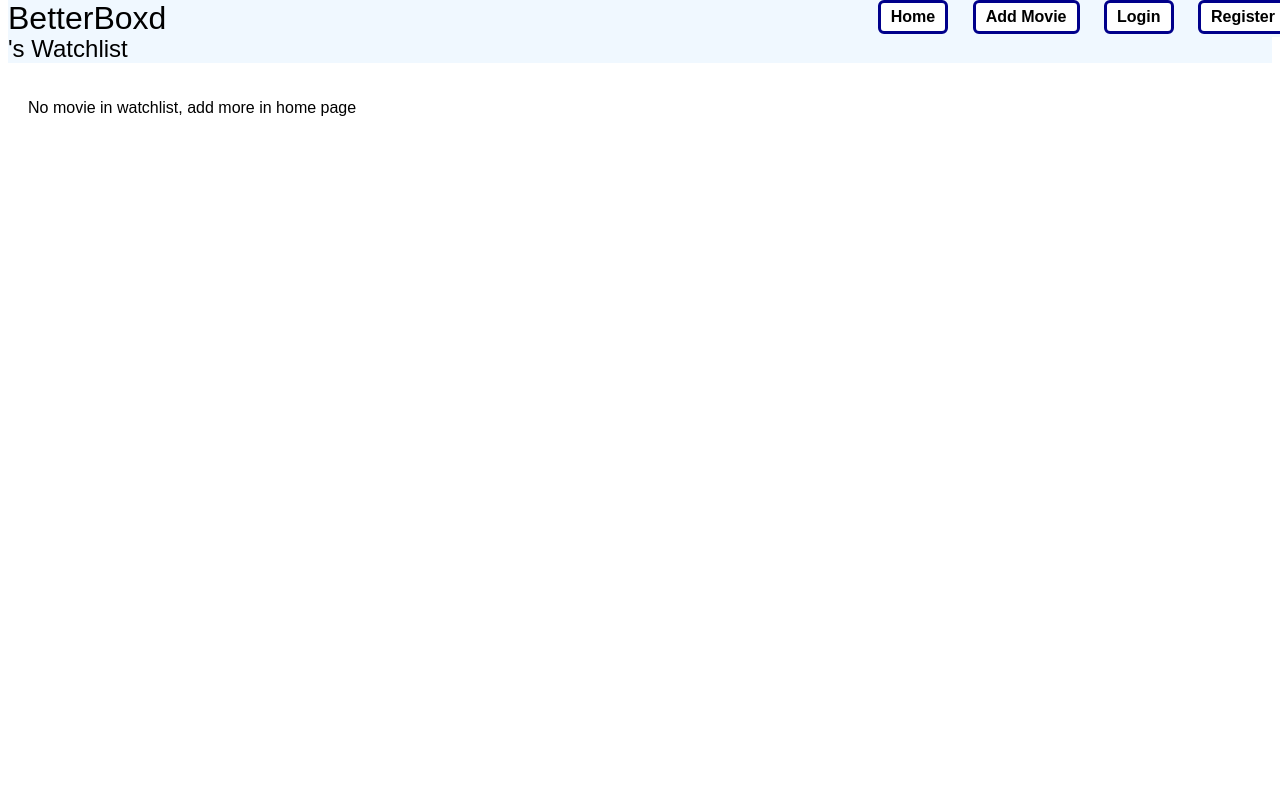
After one commit to Amyat103/django, a Django app: page /betterboxd/watchlist/ in a window 1280 px wide. The commit adds this page. Run offline with Django 5.2, Linux system fonts and the light colour scheme.

Commit message:
add login, fix html forms and add urls

```diff
--- a/betterboxd/forms.py
+++ b/betterboxd/forms.py
@@ -1,3 +1,7 @@
+# File: betterboxd/forms.py
+# Author: David Myat (amyat@bu.edu), 12/9/2025
+# Description: Forms for creating and updating movies and reviews in BetterBoxd
+
 from django import forms
 
 from .models import Movie, Review
--- a/betterboxd/models.py
+++ b/betterboxd/models.py
@@ -1,3 +1,7 @@
+# File: betterboxd/models.py
+# Author: David Myat (amyat@bu.edu), 12/9/2025
+# Description: Models for movies, reviews, and watchlists in BetterBoxd app
+
 from django.contrib.auth.models import User
 from django.db import models
 
--- a/betterboxd/templates/betterboxd/base.html
+++ b/betterboxd/templates/betterboxd/base.html
@@ -12,8 +12,19 @@
         <header>
             <h1>BetterBoxd</h1>
             <nav>
-                <li><a href="{% url 'show_all_movies' %}">Home</a></li>
-                <li><a href="{% url 'create_movie' %}">Add Movie</a></li>
+                <li><a href="{% url 'show_all_movies' %}" class="betterboxd-button">Home</a></li>
+                <li><a href="{% url 'create_movie' %}" class="betterboxd-button">Add Movie</a></li>
+
+                {% if user.is_authenticated %}
+                    <li><a href="{% url 'watchlist' %}" class="betterboxd-button">Watchlist</a></li>
+                    <form method="post" action="{% url 'logout' %}" style="display: inline;">
+                        {% csrf_token %}
+                        <button type="submit" class="betterboxd-button">Logout</button>
+                    </form>
+                {% else %}
+                    <li><a href="{% url 'login' %}" class="betterboxd-button">Login</a></li>
+                    <li><a href="{% url 'create_user' %}" class="betterboxd-button">Register</a></li>
+                {% endif %}
             </nav>
         </header>
 
--- a/betterboxd/templates/betterboxd/login.html
+++ b/betterboxd/templates/betterboxd/login.html
@@ -22,6 +22,6 @@
 
 <hr>
 Don't have an account?
-<a href="{% url 'create_profile' %}">Create Profile Here</a>
+<a href="{% url 'create_profile' %}" class="betterboxd-button">Create Profile Here</a>
 
 {% endblock %}
--- /dev/null
+++ b/betterboxd/templates/betterboxd/show_watchlist.html
@@ -0,0 +1,28 @@
+<!-- # File: betterboxd/templates/betterboxd/show_watchlist.html -->
+<!-- # Author: David Myat (amyat@bu.edu), 12/9/2025 -->
+<!-- # Description: Show user's watchlist movies -->
+
+{% extends 'betterboxd/base.html' %}
+
+{% block content %}
+
+<h2>{{ user.username }}'s Watchlist</h2>
+
+<div class="show-all-movies">
+    {% for movie in watchlist_movies %}
+        <div class="movie-box">
+            {% if movie.poster %}
+                <img src="{{ movie.poster }}" class="movie-poster">
+            {% endif %}
+            <h3><a href="{% url 'movie_detail' movie.id %}">{{ movie.title }}</a></h3>
+            <p><strong>Year:</strong> {{ movie.year }}</p>
+            <p><strong>Genre:</strong> {{ movie.genre }}</p>
+            <p><strong>Director:</strong> {{ movie.director }}</p>
+            <p><strong>Runtime:</strong> {{ movie.runtime }} minutes</p>
+        </div>
+    {% empty %}
+        <p>No movie in watchlist, add more in home page</p>
+    {% endfor %}
+</div>
+
+{% endblock %}
--- a/betterboxd/urls.py
+++ b/betterboxd/urls.py
@@ -12,9 +12,11 @@ from .views import *
 # URL pattern specific to the betterboxd app
 urlpatterns = [
     path("", ShowAllMovies.as_view(), name="show_all_movies"),
-    path("movie/<int:pk>/", ShowMovieDetail.as_view(), name="movie_detail"),
+    path("movie/<int:pk>/", MovieDetailView.as_view(), name="movie_detail"),
     path("movie/create/", CreateMovieView.as_view(), name="create_movie"),
-    path("movie/<int:pk>/review/", CreateReviewView.as_view(), name="create_review"),
+    path(
+        "movie/<int:pk>/review/create", CreateReviewView.as_view(), name="create_review"
+    ),
     path(
         "movie/<int:pk>/update/",
         UpdateReviewView.as_view(),
@@ -33,4 +35,16 @@ urlpatterns = [
         views.removeFromWatchlist,
         name="remove_from_watchlist",
     ),
+    path(
+        "login/",
+        auth_views.LoginView.as_view(template_name="betterboxd/login.html"),
+        name="login",
+    ),
+    path(
+        "logout/",
+        auth_views.LogoutView.as_view(next_page="show_all_movies"),
+        name="logout",
+    ),
+    path("register/", CreateUserView.as_view(), name="create_user"),
+    path("watchlist/", ShowWatchlistView.as_view(), name="watchlist"),
 ]
--- a/betterboxd/views.py
+++ b/betterboxd/views.py
@@ -1,9 +1,17 @@
-from django.shortcuts import render
+from django.contrib.auth import login
+from django.contrib.auth.forms import UserCreationForm
+from django.shortcuts import redirect, render
 from django.urls import reverse
-from django.views.generic import CreateView, DetailView, ListView
+from django.views.generic import (
+    CreateView,
+    DeleteView,
+    DetailView,
+    ListView,
+    UpdateView,
+)
 
-from .forms import CreateMovieForm, CreateReviewForm
-from .models import Movie, Review
+from .forms import CreateMovieForm, CreateReviewForm, UpdateReviewForm
+from .models import Movie, Review, Watchlist
 
 
 # Create your views here.
@@ -33,7 +41,7 @@ class ShowAllMovies(ListView):
         return qs
 
 
-class ShowMovieDetail(DetailView):
+class MovieDetailView(DetailView):
     """Function to respond to movie detail request."""
 
     model = Movie
@@ -41,8 +49,16 @@ class ShowMovieDetail(DetailView):
     context_object_name = "movie"
 
     def get_context_data(self, **kwargs):
+        """Add reviews to data and check if movie is in user's watchlist."""
         context = super().get_context_data(**kwargs)
-        context["reviews"] = self.object.reviews.all()
+        context["reviews"] = self.object.review_set.all()
+
+        if self.request.user.is_authenticated:
+            in_watchlist = Watchlist.objects.filter(
+                user=self.request.user, movie=self.object
+            ).exists()
+            context["is_in_watchlist"] = in_watchlist
+
         return context
 
 
@@ -54,6 +70,7 @@ class CreateMovieView(CreateView):
     template_name = "betterboxd/create_movie.html"
 
     def get_success_url(self):
+        """Redirect to main page on success."""
         return reverse("show_all_movies")
 
 
@@ -65,15 +82,18 @@ class CreateReviewView(CreateView):
     template_name = "betterboxd/create_review.html"
 
     def form_valid(self, form):
-        form.instance.movie_id = self.kwargs["pk"]
+        """Validate teh form and associate movie and user."""
+        movie = Movie.objects.get(pk=self.kwargs["pk"])
+        form.instance.movie = movie
         form.instance.user = self.request.user
         return super().form_valid(form)
 
     def get_success_url(self):
+        """redirect to movie detail on success."""
         return reverse("movie_detail", kwargs={"pk": self.kwargs["pk"]})
 
 
-class UpdateReviewView(CreateView):
+class UpdateReviewView(UpdateView):
     """View to update an existing review."""
 
     model = Review
@@ -84,7 +104,7 @@ class UpdateReviewView(CreateView):
         return reverse("movie_detail", kwargs={"pk": self.kwargs["pk"]})
 
 
-class DeleteReviewView(CreateView):
+class DeleteReviewView(DeleteView):
     """View to delete an existing review."""
 
     model = Review
@@ -94,17 +114,49 @@ class DeleteReviewView(CreateView):
         return reverse("movie_detail", kwargs={"pk": self.kwargs["pk"]})
 
 
-def addToWatchlist(request, movie_id):
+def addToWatchlist(request, pk):
     """Add a movie to the user's watchlist."""
-    movie = Movie.objects.get(id=movie_id)
-    request.user.profile.watchlist.add(movie)
+    movie = Movie.objects.get(pk=pk)
+    Watchlist.objects.get_or_create(user=request.user, movie=movie)
 
-    return redirect("movie_detail", pk=movie_id)
+    return redirect("movie_detail", pk=pk)
 
 
-def removeFromWatchlist(request, movie_id):
+def removeFromWatchlist(request, pk):
     """Remove a movie from the user's watchlist."""
-    movie = Movie.objects.get(id=movie_id)
-    request.user.profile.watchlist.remove(movie)
+    movie = Movie.objects.get(pk=pk)
+    Watchlist.objects.filter(user=request.user, movie=movie).delete()
 
-    return redirect("movie_detail", pk=movie_id)
+    return redirect("movie_detail", pk=pk)
+
+
+class CreateUserView(CreateView):
+    """View to create a new user account"""
+
+    form_class = UserCreationForm
+    template_name = "betterboxd/create_user.html"
+
+    def form_valid(self, form):
+        """Validate create user form"""
+        user = form.save()
+        login(self.request, user, backend="django.contrib.auth.backends.ModelBackend")
+        return redirect("show_all_movies")
+
+
+class ShowWatchlistView(ListView):
+    """View to show the user's watchlist."""
+
+    model = Movie
+    template_name = "betterboxd/show_watchlist.html"
+    context_object_name = "watchlist_movies"
+
+    def get_queryset(self):
+        """Return the queryset of movies in the user's watchlist."""
+        watchlist_movies = []
+
+        if self.request.user.is_authenticated:
+            watchlist_movie = Watchlist.objects.filter(user=self.request.user)
+            for entry in watchlist_movie:
+                watchlist_movies.append(entry.movie)
+
+        return watchlist_movies
--- a/cs412/settings.py
+++ b/cs412/settings.py
@@ -160,3 +160,4 @@ MEDIA_ROOT = os.path.join(BASE_DIR, "media/")
 MEDIA_URL = "media/"
 
 CORS_ALLOW_ALL_ORIGINS = True
+LOGIN_REDIRECT_URL = "/betterboxd/"
--- a/static/styles.css
+++ b/static/styles.css
@@ -1,7 +1,8 @@
 body {
     background-color: #fff;
-    color: slategray;
+    color: black;
     font-family: arial;
+    margin-top: 35px
 }
 
 h1,h2,h3,h4,h5{
@@ -11,7 +12,7 @@ h1,h2,h3,h4,h5{
 }
 
 a, a:visited {
-    color: slategrey;
+    color: black;
     text-decoration: none;
 }
 
@@ -98,7 +99,7 @@ nav li {
 
 nav button {
     background: none;
-    color: slategray;
+    color: black;
     font-family: Arial;
     cursor: pointer;
     border: 0;
@@ -308,6 +309,66 @@ div img {
     color: black
 }
 
+.show-all-movies {
+    display: grid;
+    grid-template-columns: repeat(3, 1fr);
+    gap: 20px;
+    padding: 20px;
+}
+
+.movie-box {
+    border: 2px solid darkblue;
+    padding: 20px;
+    background-color: aliceblue;
+    border-radius: 10px;
+}
+
+.form-box {
+    max-width: 500px;
+    padding: 20px;
+    margin: 20px auto;
+    background: aliceblue;
+    border: 1px solid black;
+    border-radius: 6px;
+}
+
+.movie-poster {
+    width: 300px;
+    height: 300px;
+    border-radius: 4px;
+    object-fit: contain;
+}
+
+.movie-button {
+    margin-top: 15px;
+    display: flex;
+    gap: 10px;
+    flex-wrap: wrap;
+}
+
+.review-box {
+    border: 1px solid darkblue;
+    padding: 15px;
+    margin-bottom: 15px;
+    background-color: white;
+    border-radius: 4px;
+}
+
+.movie-link {
+    text-decoration: none;
+}
+
+.betterboxd-button {
+    padding: 5px 10px;
+    border: 3px solid darkblue;
+    background-color: white;
+    color: black;
+    font-weight: bold;
+    text-decoration: none;
+    display: inline-block;
+    border-radius: 6px;
+}
+
 
 
 /* responsive styles when width is less than 1400px */
@@ -325,7 +386,7 @@ div img {
 
     nav button {
         background: none;
-        color: slategray;
+        color: black;
         font-family: Arial;
         cursor: pointer;
         border: 0;
```
Also changed, not shown: betterboxd/templates/betterboxd/create_movie.html (+8 -6 lines), betterboxd/templates/betterboxd/create_review.html (+8 -6 lines), betterboxd/templates/betterboxd/create_user.html (added, +22 -0 lines), betterboxd/templates/betterboxd/delete_review.html (+8 -6 lines), betterboxd/templates/betterboxd/movie_detail.html (+24 -21 lines), betterboxd/templates/betterboxd/profile.html (deleted, +0 -15 lines), betterboxd/templates/betterboxd/show_all_movies.html (+14 -9 lines), betterboxd/templates/betterboxd/update_review.html (+8 -6 lines).
